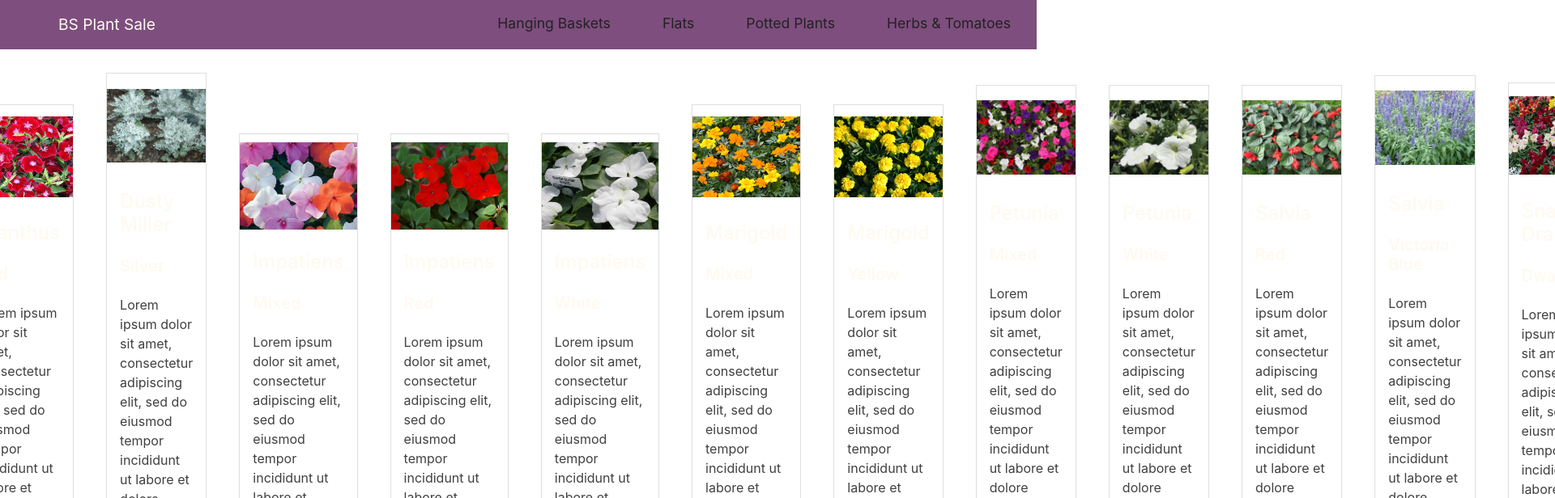
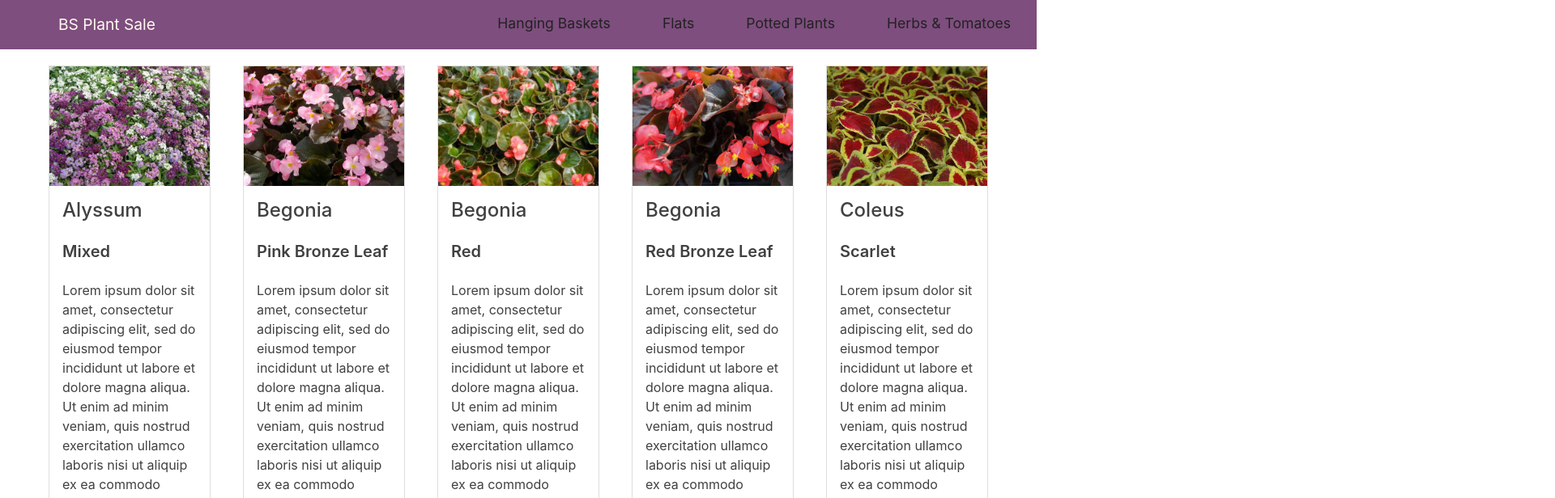
Before and after one commit to betsystevens/flowersale, a React (Create React App) app: page /flats in a window 1280 px wide. Shown: the top 616 px of the page at 81% size, 1920 px wide, since content can reach past the window. Built offline with nearby package versions, Linux system fonts and the light colour scheme.

Commit message:
add styles to replace bootstrap

```diff
--- a/src/App.css
+++ b/src/App.css
@@ -14,7 +14,10 @@
     color: #404040;
     background: white;
     font-size: 1rem; }
-
+  code {
+    font-family: source-code-pro, Menlo, Monaco, Consolas, 'Courier New',
+      monospace;
+  }
   p,
   ol,
   ul,
@@ -47,8 +50,7 @@ a:hover {
     font-weight: 600;
     font-family: -apple-system, BlinkMacSystemFont, Helvetica Neue, Helvetica, Arial, sans-serif;
     line-height: 1.2;
-    color: #404040;
-    color: floralwhite;}
+    color: #404040;}
 
   h1 {
     font-size: 2.5rem; }
@@ -100,26 +102,21 @@ a:hover {
   background-repeat: no-repeat;
   background-size: cover;
 }
-.navbar {
-  background-color: #4d884d;
-  background-color: #264026;
-  background-color: #396039;
-  background-color: #8e578e;
-  background-color: #7e4e7e;
-
-  z-index: 10;
+.hero h1{
+  color: floralwhite;
 }
-
 
 /* flex
    =====*/
    .flex {
     display: flex;
+    flex-wrap: wrap;
   }
   .flex-center {
     display: flex;
     justify-content: center;
     align-items: center;
+    flex-wrap: wrap;
   }
   .flex-evenly {
     display: flex;
@@ -149,6 +146,7 @@ a:hover {
 .board {
   margin: 20px;
   border: 1px solid #dedede;
+  max-width: 200px;
 }
 
 .board-header {
--- a/src/index.js
+++ b/src/index.js
@@ -1,7 +1,7 @@
 import React from 'react';
 import ReactDOM from 'react-dom';
 import 'bootstrap/dist/css/bootstrap.min.css';
-import './index.css';
+import './App.css';
 import App from './App';
 import * as serviceWorker from './serviceWorker';
 
```
